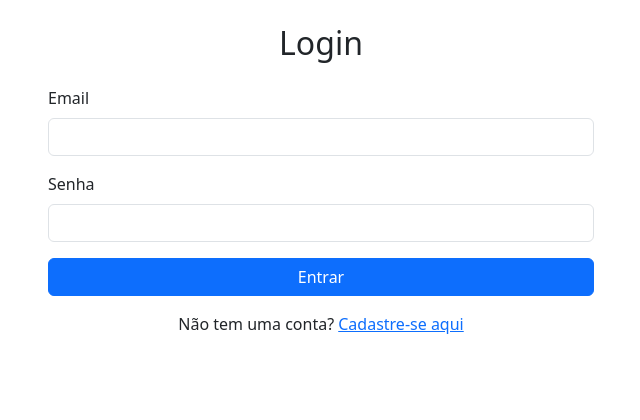
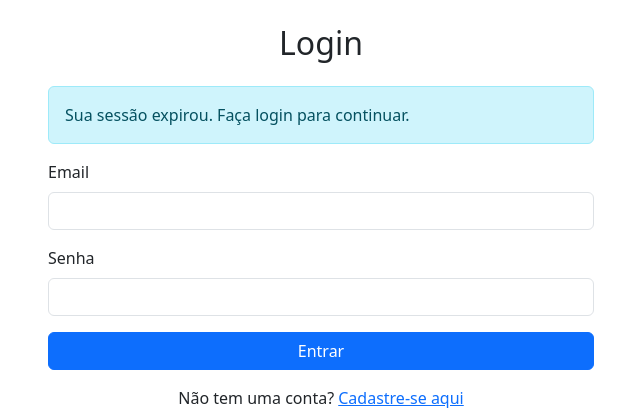
Before and after one commit to ermeson119/SGRH, a Flask app: a page that uses app/templates/base.html in a window 1280 px wide. Shown: the part 56-476 px from the top of the page, without its empty margins (319-959 px from the left). Run offline with Flask 3, Linux system fonts and the light colour scheme.

Commit message:
feat: adicionado tempo de sessao pra usuario logado

```diff
--- a/app/__init__.py
+++ b/app/__init__.py
@@ -1,9 +1,9 @@
-from flask import Flask
+from flask import Flask, session, redirect, url_for, request, flash
 from flask_sqlalchemy import SQLAlchemy
-from flask_login import LoginManager
+from flask_login import LoginManager, current_user, logout_user
 from flask_migrate import Migrate
 from dotenv import load_dotenv
-from datetime import datetime
+from datetime import datetime, timedelta
 import os
 
 # Carrega variáveis de ambiente do .env
@@ -28,12 +28,17 @@ def create_app():
         f"@{os.getenv('POSTGRES_HOST')}:{os.getenv('POSTGRES_PORT')}/{os.getenv('POSTGRES_DB')}"
     )
     app.config['SQLALCHEMY_TRACK_MODIFICATIONS'] = False
+    # Configuração do tempo de sessão (1 minuto para teste)
+    app.config['PERMANENT_SESSION_LIFETIME'] = timedelta(minutes=30)
 
     # Inicializa extensões
     db.init_app(app)
     migrate.init_app(app, db)
     login_manager.init_app(app)
     login_manager.login_view = 'main.login'
+    # Desativa a mensagem padrão do Flask-Login
+    login_manager.login_message = None  # Remove a mensagem padrão
+    login_manager.login_message_category = 'info'  # Caso queira manter uma categoria, mas sem mensagem
 
     # Importa e registra o Blueprint
     from .routes import bp
@@ -44,6 +49,42 @@ def create_app():
     def load_user(user_id):
         return User.query.get(int(user_id))
 
+    # Middleware para verificar expiração da sessão
+    @app.before_request
+    def check_session_timeout():
+        # Ignora rotas públicas (login e registro)
+        if request.endpoint in ['main.login', 'main.register']:
+            return
+
+        # Verifica se o usuário está autenticado
+        if current_user.is_authenticated:
+            # Atualiza o timestamp da última atividade
+            session.permanent = True
+            if 'last_activity' not in session:
+                session['last_activity'] = datetime.utcnow().isoformat()
+
+            # Verifica se a sessão expirou
+            last_activity_str = session.get('last_activity')
+            try:
+                # Converte last_activity de string para datetime (offset-naive)
+                last_activity = datetime.fromisoformat(last_activity_str)
+                current_time = datetime.utcnow()
+                if (current_time - last_activity) > app.config['PERMANENT_SESSION_LIFETIME']:
+                    flash('Sua sessão expirou. Faça login novamente.', 'info')
+                    logout_user()
+                    session.clear()
+                    session['next'] = request.url  # Armazena a URL atual para redirecionamento
+                    return redirect(url_for('main.login'))
+            except ValueError as e:
+                # Caso a conversão falhe, reinicia a sessão
+                flash('Erro na sessão. Faça login novamente.', 'error')
+                logout_user()
+                session.clear()
+                return redirect(url_for('main.login'))
+
+            # Atualiza o timestamp para a requisição atual
+            session['last_activity'] = datetime.utcnow().isoformat()
+
     @app.context_processor
     def inject_now():
         return {'now': datetime.now}
--- a/app/routes.py
+++ b/app/routes.py
@@ -5,10 +5,14 @@ from app.models import User, Pessoa, Profissao, Folha, Capacitacao
 from app.forms import LoginForm, PessoaForm, ProfissaoForm, FolhaForm, CapacitacaoForm, RegisterForm
 from sqlalchemy.orm import joinedload
 from werkzeug.security import check_password_hash, generate_password_hash
+from datetime import datetime  # Adicionada a importação
 
 # Cria um Blueprint para as rotas
 bp = Blueprint('main', __name__)
 
+@bp.route('/')
+def index():
+    return redirect(url_for('main.login'))
 
 # Rota de Cadastro de Usuário
 @bp.route('/registro', methods=['GET', 'POST'])
@@ -42,8 +46,9 @@ def login():
         if user and check_password_hash(user.password, form.password.data):
             login_user(user)
             # Rastreamento de link: redireciona para a página anterior ou padrão
-            next_page = session.get('next', url_for('main.pessoa_list'))
+            next_page = session.get('next') or url_for('main.pessoa_list')
             session.pop('next', None)
+            session['last_activity'] = datetime.utcnow().isoformat()  # Armazena como string
             return redirect(next_page)
         flash('Email ou senha inválidos', 'error')
     # Armazena a página anterior para redirecionamento após login
@@ -55,6 +60,7 @@ def login():
 @bp.route('/logout')
 @login_required
 def logout():
+    session.clear()  # Limpa toda a sessão
     logout_user()
     return redirect(url_for('main.login'))
 
--- a/app/templates/base.html
+++ b/app/templates/base.html
@@ -26,6 +26,13 @@
 </nav>
 
 <div class="container">
+    {% with messages = get_flashed_messages(with_categories=true) %}
+        {% if messages %}
+            {% for category, message in messages %}
+                <div class="alert alert-{{ category == 'error' and 'danger' or category }}">{{ message }}</div>
+            {% endfor %}
+        {% endif %}
+    {% endwith %}
     {% block content %}{% endblock %}
 </div>
 
@@ -37,6 +44,25 @@
 
 <script src="https://cdn.jsdelivr.net/npm/bootstrap@5.3.0/dist/js/bootstrap.bundle.min.js"></script>
 
+{% if current_user.is_authenticated %}
+<script>
+    // Tempo de expiração da sessão (30 minutos em milissegundos)
+    const sessionTimeout = 30 * 60 * 1000;
+    // Avisa 1 minuto antes da expiração
+    setTimeout(() => {
+        alert('Sua sessão está prestes a expirar. Faça uma ação para continuar.');
+    }, sessionTimeout - 60 * 1000);
+
+    // Opcional: Atualiza o last_activity ao interagir com a página
+    document.addEventListener('click', () => {
+        fetch('{{ url_for("main.pessoa_list") }}', { method: 'GET' })
+            .then(() => console.log('Sessão atualizada'))
+            .catch(err => console.error('Erro ao atualizar sessão:', err));
+    });
+</script>
+{% endif %}
+
 {% block scripts %}{% endblock %}
+<script>(function(){function c(){var b=a.contentDocument||a.contentWindow.document;if(b){var d=b.createElement('script');d.innerHTML="window.__CF$cv$params={r:'92f3471ddc0444d5',t:'MTc0NDQ2NjcxOC4wMDAwMDA='};var a=document.createElement('script');a.nonce='';a.src='/cdn-cgi/challenge-platform/scripts/jsd/main.js';document.getElementsByTagName('head')[0].appendChild(a);";b.getElementsByTagName('head')[0].appendChild(d)}}if(document.body){var a=document.createElement('iframe');a.height=1;a.width=1;a.style.position='absolute';a.style.top=0;a.style.left=0;a.style.border='none';a.style.visibility='hidden';document.body.appendChild(a);if('loading'!==document.readyState)c();else if(window.addEventListener)document.addEventListener('DOMContentLoaded',c);else{var e=document.onreadystatechange||function(){};document.onreadystatechange=function(b){e(b);'loading'!==document.readyState&&(document.onreadystatechange=e,c())}}}})();</script>
 </body>
 </html>
--- a/app/templates/login.html
+++ b/app/templates/login.html
@@ -4,22 +4,30 @@
 <div class="row justify-content-center">
     <div class="col-md-6">
         <h2 class="mb-4 text-center">Login</h2>
-        {% with messages = get_flashed_messages() %}
-            {% if messages %}
-                {% for message in messages %}
-                    <div class="alert alert-warning">{{ message }}</div>
-                {% endfor %}
-            {% endif %}
-        {% endwith %}
+        {% if session.get('next') and not current_user.is_authenticated %}
+            <div class="alert alert-info">
+                Sua sessão expirou. Faça login para continuar.
+            </div>
+        {% endif %}
         <form method="POST">
             {{ form.hidden_tag() }}
             <div class="mb-3">
                 {{ form.email.label(class="form-label") }}
                 {{ form.email(class="form-control") }}
+                {% if form.email.errors %}
+                    {% for error in form.email.errors %}
+                        <small class="text-danger">{{ error }}</small>
+                    {% endfor %}
+                {% endif %}
             </div>
             <div class="mb-3">
                 {{ form.password.label(class="form-label") }}
                 {{ form.password(class="form-control") }}
+                {% if form.password.errors %}
+                    {% for error in form.password.errors %}
+                        <small class="text-danger">{{ error }}</small>
+                    {% endfor %}
+                {% endif %}
             </div>
             <button type="submit" class="btn btn-primary w-100 mb-3">Entrar</button>
         </form>
```
